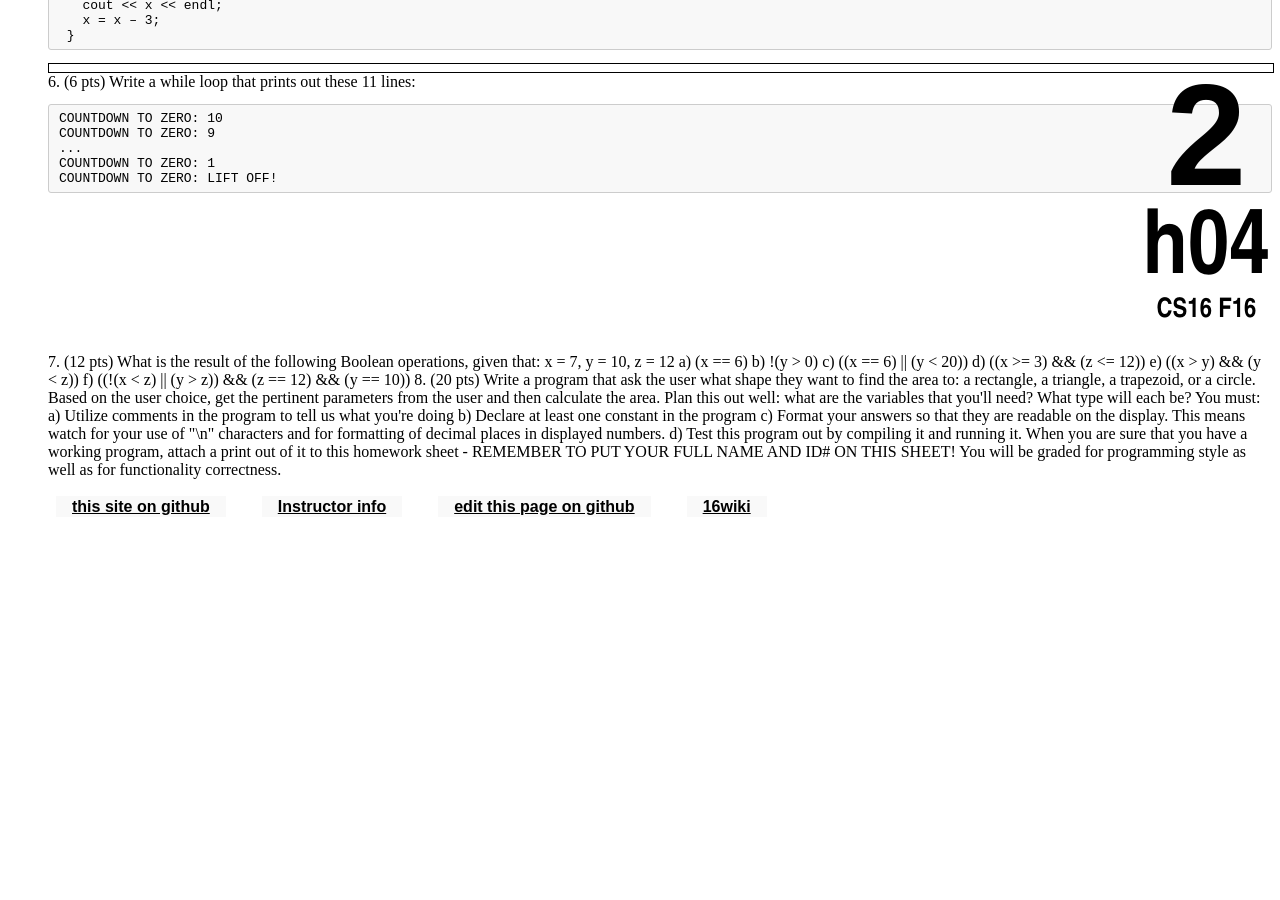
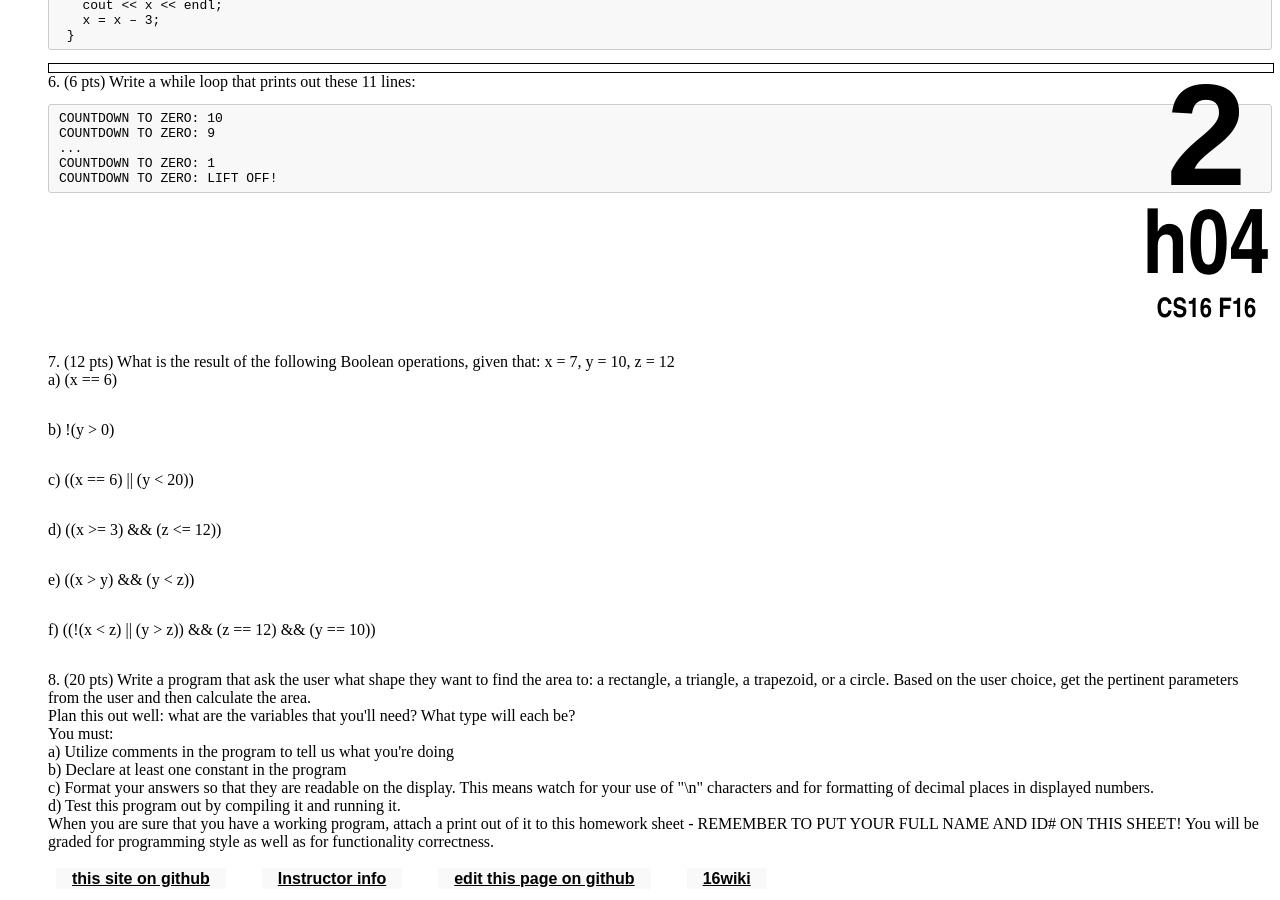
Before and after one commit to ucsb-cs16-s16/https-ucsb-cs16-s17.github.io, a Jekyll site: the page built from _hwk/h04.md, in a window 1280 px wide and 900 px high, scrolled down 1232 px. Built offline with Jekyll 4.4.1, drawn with Linux system fonts in a browser that asks for light colours; before the commit the page ends 1760 px from its top, so only the background shows below that.

Commit message:
Update h04.md

```diff
--- a/_hwk/h04.md
+++ b/_hwk/h04.md
@@ -53,19 +53,32 @@ COUNTDOWN TO ZERO: LIFT OFF!
 <div style="margin-bottom:10em"></div>
 
 7.	(12 pts)  What is the result of the following Boolean operations, given that: x = 7, y = 10, z = 12
-
+	<div style="margin-bottom:0em"></div>
 	a) (x == 6)
+	<div style="margin-bottom:2em"></div>
 	b) !(y > 0)
+	<div style="margin-bottom:2em"></div>
 	c) ((x == 6) || (y < 20))
+	<div style="margin-bottom:2em"></div>
 	d) ((x >= 3) && (z <= 12))
+	<div style="margin-bottom:2em"></div>
 	e) ((x > y) && (y < z))
+	<div style="margin-bottom:2em"></div>
 	f) ((!(x < z) || (y > z)) && (z == 12) && (y == 10))
+	<div style="margin-bottom:2em"></div>
 
 8.	(20 pts) Write a program that ask the user what shape they want to find the area to: a rectangle, a triangle, a trapezoid, or a circle. Based on the user choice, get the pertinent parameters from the user and then calculate the area.
-Plan this out well: what are the variables that you'll need? What type will each be?
-You must:
-	a) Utilize comments in the program to tell us what you're doing
-	b) Declare at least one constant in the program
-	c) Format your answers so that they are readable on the display. This means watch for your use of "\n" characters and for formatting of decimal places in displayed numbers.
-	d) Test this program out by compiling it and running it.
-When you are sure that you have a working program, attach a print out of it to this homework sheet - REMEMBER TO PUT YOUR FULL NAME AND ID# ON THIS SHEET! You will be graded for programming style as well as for functionality correctness.
+	<div style="margin-bottom:0em"></div>
+	Plan this out well: what are the variables that you'll need? What type will each be?
+	<div style="margin-bottom:0em"></div>
+	You must:
+	<div style="margin-bottom:0em"></div>
+		a) Utilize comments in the program to tell us what you're doing
+	<div style="margin-bottom:0em"></div>
+		b) Declare at least one constant in the program
+	<div style="margin-bottom:0em"></div>
+		c) Format your answers so that they are readable on the display. This means watch for your use of "\n" characters and for formatting of decimal places in displayed numbers.
+	<div style="margin-bottom:0em"></div>
+		d) Test this program out by compiling it and running it.
+	<div style="margin-bottom:0em"></div>
+	When you are sure that you have a working program, attach a print out of it to this homework sheet - REMEMBER TO PUT YOUR FULL NAME AND ID# ON THIS SHEET! You will be graded for programming style as well as for functionality correctness.
```
